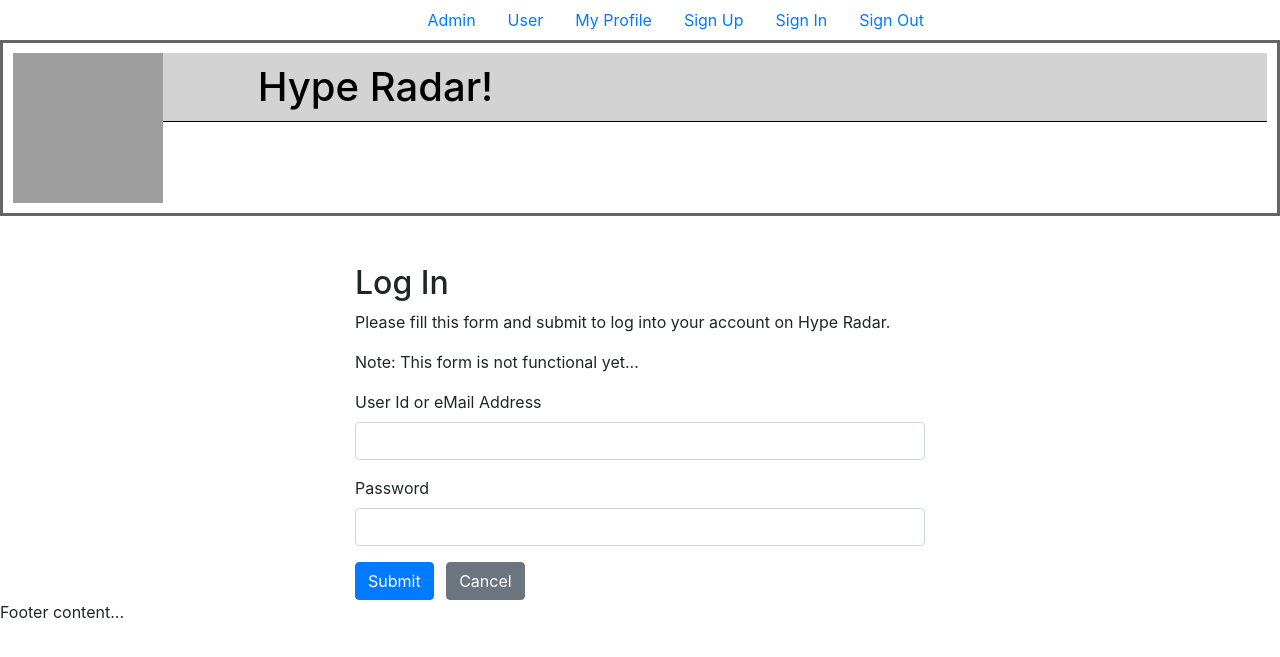
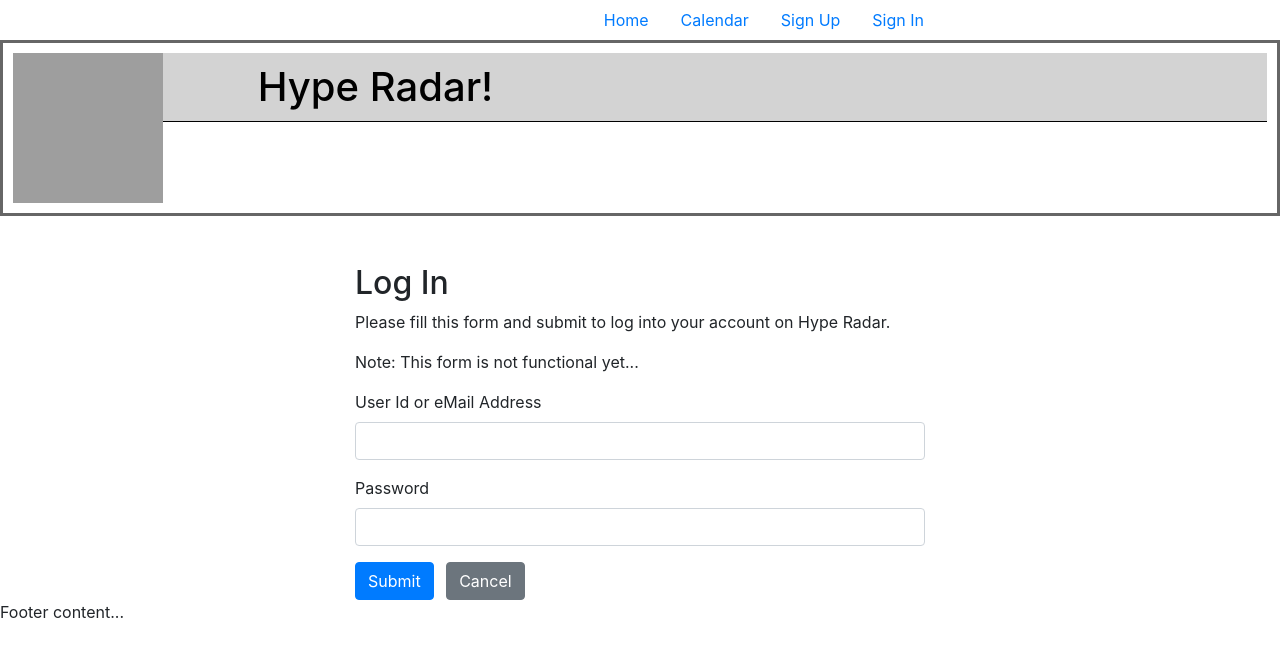
Before and after one commit to tlooy/HypeRadar, a PHP site: page /login.php in a window 1280 px wide. Shown: the top 657 px of the page. Run offline with PHP 8.4, Linux system fonts and the light colour scheme; data that the repository does not hold is empty; a stand-in replaces the project's code that opens the database connection; grey boxes are pictures that could not be loaded.

Commit message:
Added dynamic header navigation based on user Role and login status.

```diff
--- a/header.php
+++ b/header.php
@@ -1,6 +1,8 @@
 <!doctype html>
 <html lang="en">
-
+<?php
+	session_start();
+?>
 
 <head>
 	<meta charset="UTF-8">
@@ -52,23 +54,34 @@
 		<div class="wrapper">
 			<ul class="nav justify-content-end">
 				<li class="nav-item">
-					<a class="nav-link active" href="admin.php">Admin</a>
+					<a class="nav-link active" href="index.php">Home</a>
 				</li>
+
 				<li class="nav-item">
-					<a class="nav-link active" href="queryProductsWithJSCalendar.php">User</a>
+					<a class="nav-link active" href="queryProductsWithJSCalendar.php">Calendar</a>
 				</li>
-				<li class="nav-item">
-					<a class="nav-link active" href="profile.php">My Profile</a>
-				</li>
-				<li class="nav-item">
-					<a class="nav-link active" href="signup.php">Sign Up</a>
-				</li>
-				<li class="nav-item">
-					<a class="nav-link active" href="login.php">Sign In</a>
-				</li>
-				<li class="nav-item">
-					<a class="nav-link active" href="logout.php">Sign Out</a>
-				</li>
+
+				<?php
+					if (isset($_SESSION["userrole"])) {
+						if ($_SESSION["userrole"] == 'Admin') {
+							echo "<li class='nav-item'> <a class='nav-link active' href='admin.php'>Admin</a> </li>";
+						}
+					}
+				?>
+
+				<?php
+					if (isset($_SESSION["username"])) {
+						echo "<li class='nav-item'> <a class='nav-link active' href='profile.php'>My Profile</a> </li>";
+						echo "<li class='nav-item'> <a class='nav-link active' href='logout.php'>Sign Out</a> </li>";
+						echo "Hello " . $_SESSION['username'];
+						echo ".  You are signed in with User ID " . $_SESSION['userid'];
+						echo " and your Role is " . $_SESSION['userrole'];
+					}
+					else {
+						echo "<li class='nav-item'> <a class='nav-link active' href='signup.php'>Sign Up</a> </li>";
+						echo "<li class='nav-item'> <a class='nav-link active' href='login.php'>Sign In</a> </li>";
+					}
+				?>
 			</ul>
 
 		</div>
--- a/login.php
+++ b/login.php
@@ -48,7 +48,9 @@
 			}
 			elseif  ($checkPwd === true) {
 				session_start();
-				$_SESSION["userid"] = $row["id"];
+				$_SESSION["userid"]   = $row["userid"];
+				$_SESSION["username"] = $row["username"];
+				$_SESSION["userrole"] = $row["userrole"];
 				header("location: ./index.php");
 				exit();
 			}
```
